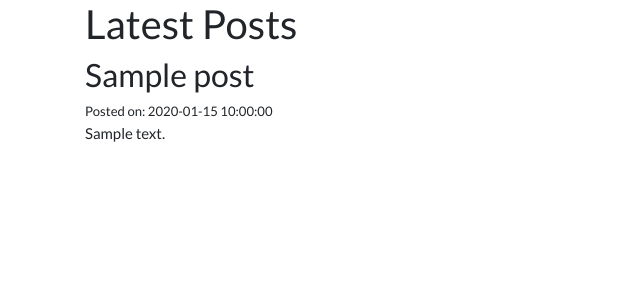
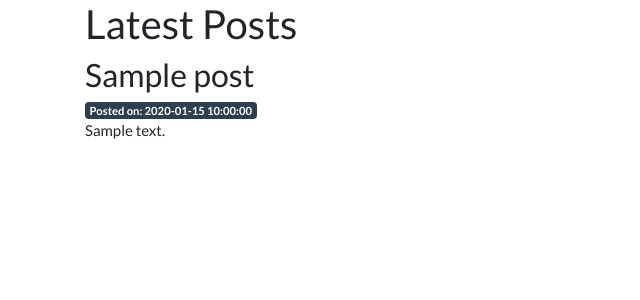
Before and after one commit to ImsirovicAjdin/ciblog, a CodeIgniter app: page /ciblog/posts in a window 1280 px wide. Shown: the part 71-371 px from the top of the page, without its empty margins (0-640 px from the left). Run offline with CodeIgniter, Linux system fonts and the light colour scheme; tables that the repository leaves empty or names only in its code hold one stand-in row (values such as "Sample post"); some libraries are stand-ins or nearby versions.

Commit message:
Turn the 'created_at' in each blog post into a B4 badge

```diff
--- a/application/views/posts/index.php
+++ b/application/views/posts/index.php
@@ -1,6 +1,7 @@
 <h2><?= $title ?></h2>
 <?php foreach($posts as $post) : ?>
 	<h3><?php echo $post['title']; ?></h3>
-	<small>Posted on: <?php echo $post['created_at']; ?></small><br>
+	<small class="badge badge-primary d-inline-block">Posted on: <?php echo $post['created_at'];
+	?></small><br>
 	<?php echo $post['body']; ?>
 <?php endforeach; ?>
```
